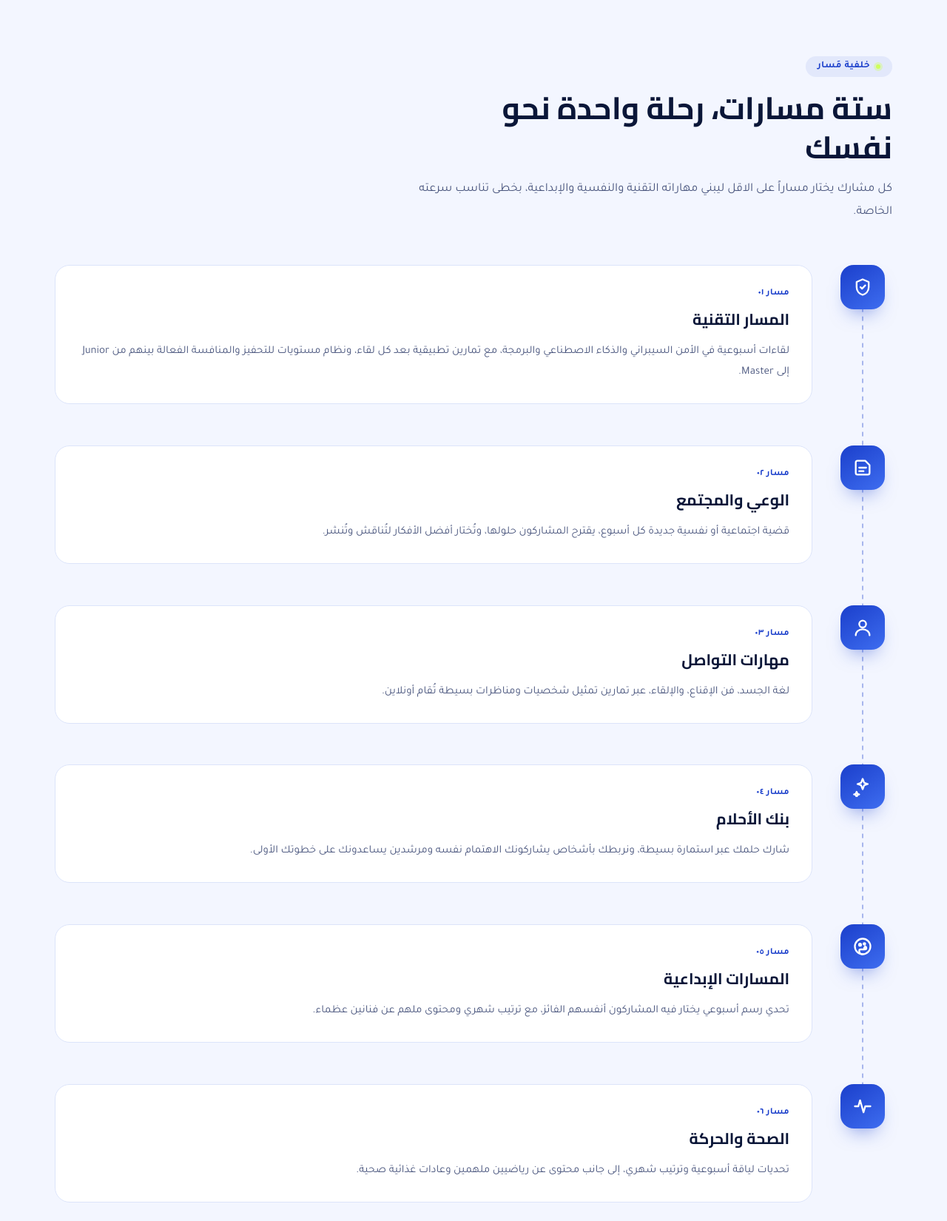
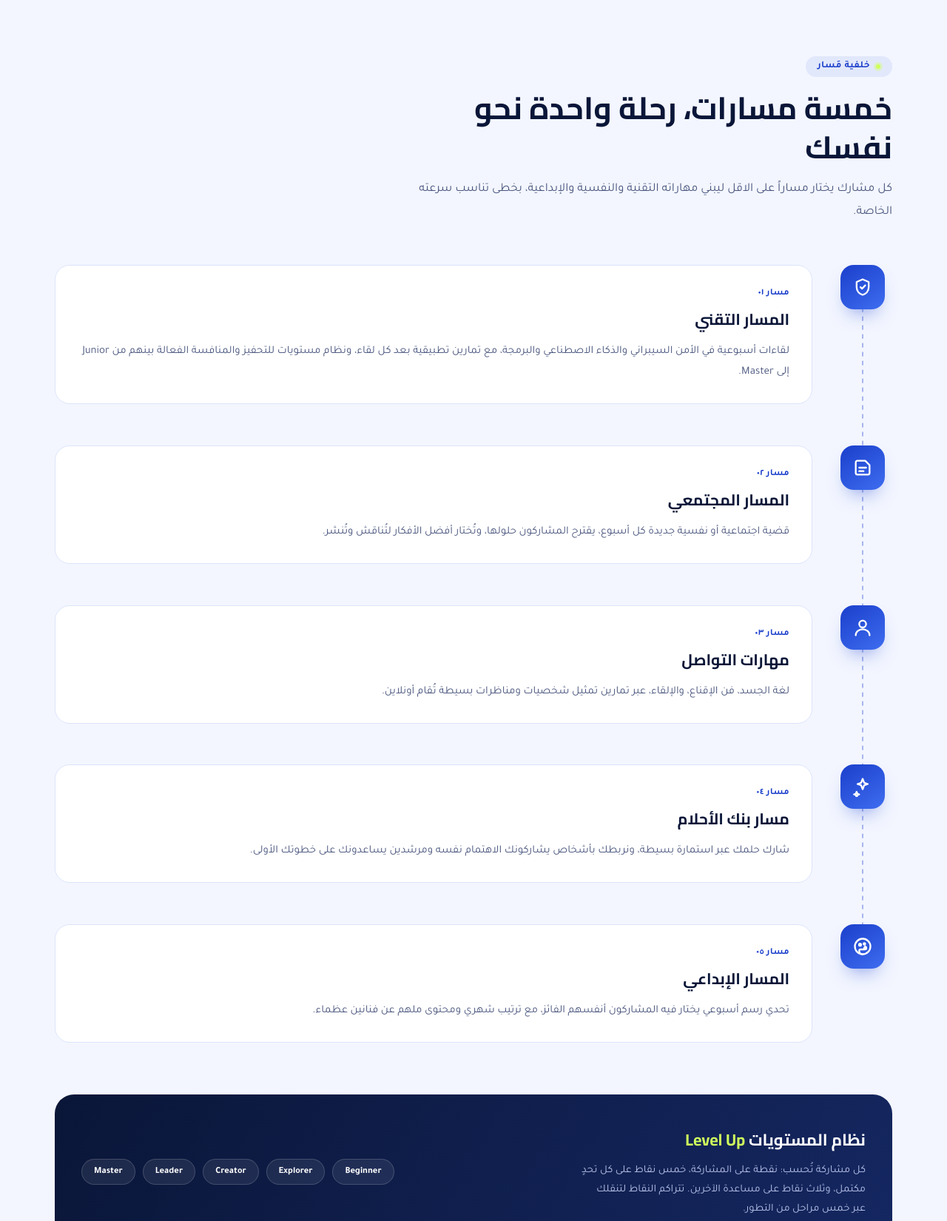
Before and after one commit to hamzasismael-hub/massar, a plain HTML site: page index.html in a window 1280 px wide. Shown: the part 1560-3210 px from the top of the page at 74% size. Drawn offline with Linux system fonts and the light colour scheme.

Commit message:
Add files via upload

```diff
--- a/index.html
+++ b/index.html
@@ -837,7 +837,7 @@
   <div class="wrap">
     <div class="section-head reveal">
       <span class="eyebrow"><span class="dot"></span> خلفية مَسار</span>
-      <h2>ستة مسارات، رحلة واحدة نحو نفسك</h2>
+      <h2>خمسة مسارات، رحلة واحدة نحو نفسك</h2>
       <p>كل مشارك يختار مساراً على الاقل ليبني مهاراته التقنية والنفسية والإبداعية، بخطى تناسب سرعته الخاصة.</p>
     </div>
 
@@ -851,7 +851,7 @@
         </div>
         <div class="track-card">
           <span class="tag">مسار ٠١</span>
-          <h3> المسار التقنية</h3>
+          <h3> المسار التقني</h3>
           <p>لقاءات أسبوعية في الأمن السيبراني والذكاء الاصطناعي والبرمجة، مع تمارين تطبيقية بعد كل لقاء، ونظام مستويات للتحفيز والمنافسة الفعالة بينهم من Junior إلى Master.</p>
         </div>
       </div>
@@ -864,7 +864,7 @@
         </div>
         <div class="track-card">
           <span class="tag">مسار ٠٢</span>
-          <h3>الوعي والمجتمع</h3>
+          <h3>المسار المجتمعي</h3>
           <p>قضية اجتماعية أو نفسية جديدة كل أسبوع، يقترح المشاركون حلولها، وتُختار أفضل الأفكار لتُناقش وتُنشر.</p>
         </div>
       </div>
@@ -890,7 +890,7 @@
         </div>
         <div class="track-card">
           <span class="tag">مسار ٠٤</span>
-          <h3>بنك الأحلام</h3>
+          <h3>مسار بنك الأحلام</h3>
           <p>شارك حلمك عبر استمارة بسيطة، ونربطك بأشخاص يشاركونك الاهتمام نفسه ومرشدين يساعدونك على خطوتك الأولى.</p>
         </div>
       </div>
@@ -903,24 +903,10 @@
         </div>
         <div class="track-card">
           <span class="tag">مسار ٠٥</span>
-          <h3>المسارات الإبداعية</h3>
+          <h3>المسار الإبداعي</h3>
           <p>تحدي رسم أسبوعي يختار فيه المشاركون أنفسهم الفائز، مع ترتيب شهري ومحتوى ملهم عن فنانين عظماء.</p>
         </div>
       </div>
-
-      <div class="track-item reveal">
-        <div class="track-connector">
-          <div class="track-icon">
-            <svg viewBox="0 0 24 24" fill="none" stroke-width="2" stroke-linecap="round" stroke-linejoin="round"><path d="M3 12h4l2-7 4 14 2-7h6"/></svg>
-          </div>
-        </div>
-        <div class="track-card">
-          <span class="tag">مسار ٠٦</span>
-          <h3>الصحة والحركة</h3>
-          <p>تحديات لياقة أسبوعية وترتيب شهري، إلى جانب محتوى عن رياضيين ملهمين وعادات غذائية صحية.</p>
-        </div>
-      </div>
-
     </div>
 
     <!-- نظام التحفيز -->
@@ -934,7 +920,7 @@
         <span class="level-badge">Explorer</span>
         <span class="level-badge">Creator</span>
         <span class="level-badge">Leader</span>
-        <span class="level-badge top">Master</span>
+        <span class="level-badge">Master</span>
       </div>
     </div>
   </div>
@@ -1007,7 +993,7 @@
     <div class="cta-band reveal">
       <h2>ما لازم ننتظر لنترك كل شي ونطلع برا</h2>
       <p>البقاء بوطنك ممكن يستاهل العناء. بلش بمسارك اليوم، وسط ناس بتسمعك .</p>
-      <a href="s" class="btn btn-primary">انضم لمسارك الآن</a>
+      <a href="#" class="btn btn-primary">انضم لمسارك الآن</a>
     </div>
   </div>
 </section>
@@ -1021,12 +1007,11 @@
       <div>
         <div class="footer-logo">
           <!-- نفس ملاحظة الهيدر: بدّل الـ SVG بـ <img src="assets/logo.png" ...> لو معك شعار جاهز -->
-          <svg viewBox="0 0 48 48" fill="none" xmlns="http://www.w3.org/2000/svg">
+            <img src="img/logo2.png" alt="logo.png" style="width: 20%;;height:auto;">
             <path d="M8 40V10L24 26L40 10V40" stroke="#7CA8FF" stroke-width="6.5" stroke-linecap="round" stroke-linejoin="round"/>
           </svg>
-          مَسار
         </div>
-        <p class="footer-tag">مبادرة شبابية سورية بأيدي فريق Syria 6 — مساحة صوت ومهارات ومجتمع للأعمار 13 إلى 25.</p>
+        <p class="footer-tag">مبادرة شبابية سورية Syria 6 — مساحة صوت ومهارات ومجتمع للأعمار 13 إلى 18.</p>
       </div>
 
       <!-- لإضافة/تعديل روابط التواصل، غيّر href داخل كل a.social-btn -->
```
Also changed, not shown: logo2.png (added).
